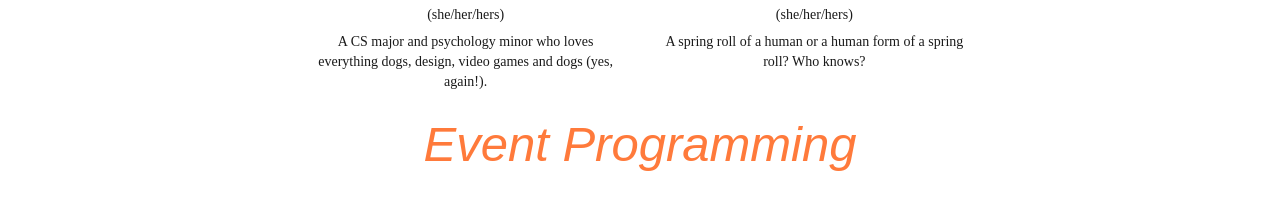
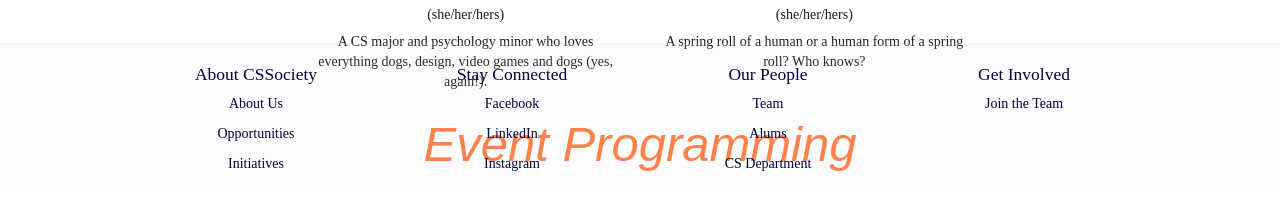
Before and after one commit to CSSociety-MHC/CSS-Website, a plain HTML site: page team.html in a window 1280 px wide. Shown: the part 615-814 px from the top of the page. Drawn offline with nearby package versions, Linux system fonts and the light colour scheme; a web font is replaced by a local one.

Commit message:
Update team.html

```diff
--- a/team.html
+++ b/team.html
@@ -310,7 +310,18 @@
 		<script type="text/javascript" src= "particles.js-master/demo/js/app.js">
 		</script>  -->
 </div>
-<footer class="w3-center w3-padding-16">
+<style>
+.footer {
+  position: fixed;
+  left: 0;
+  bottom: 0;
+  width: 100%;
+  background-color: #fffff;
+  color: white;
+  text-align: center;
+}
+</style>
+<footer class="footer">
 	<div class="footer-row">
 		<div class="footer-column" style="background-color:#aaa;">
 			<h3 id="footer-heading">About CSSociety</h3>
```
